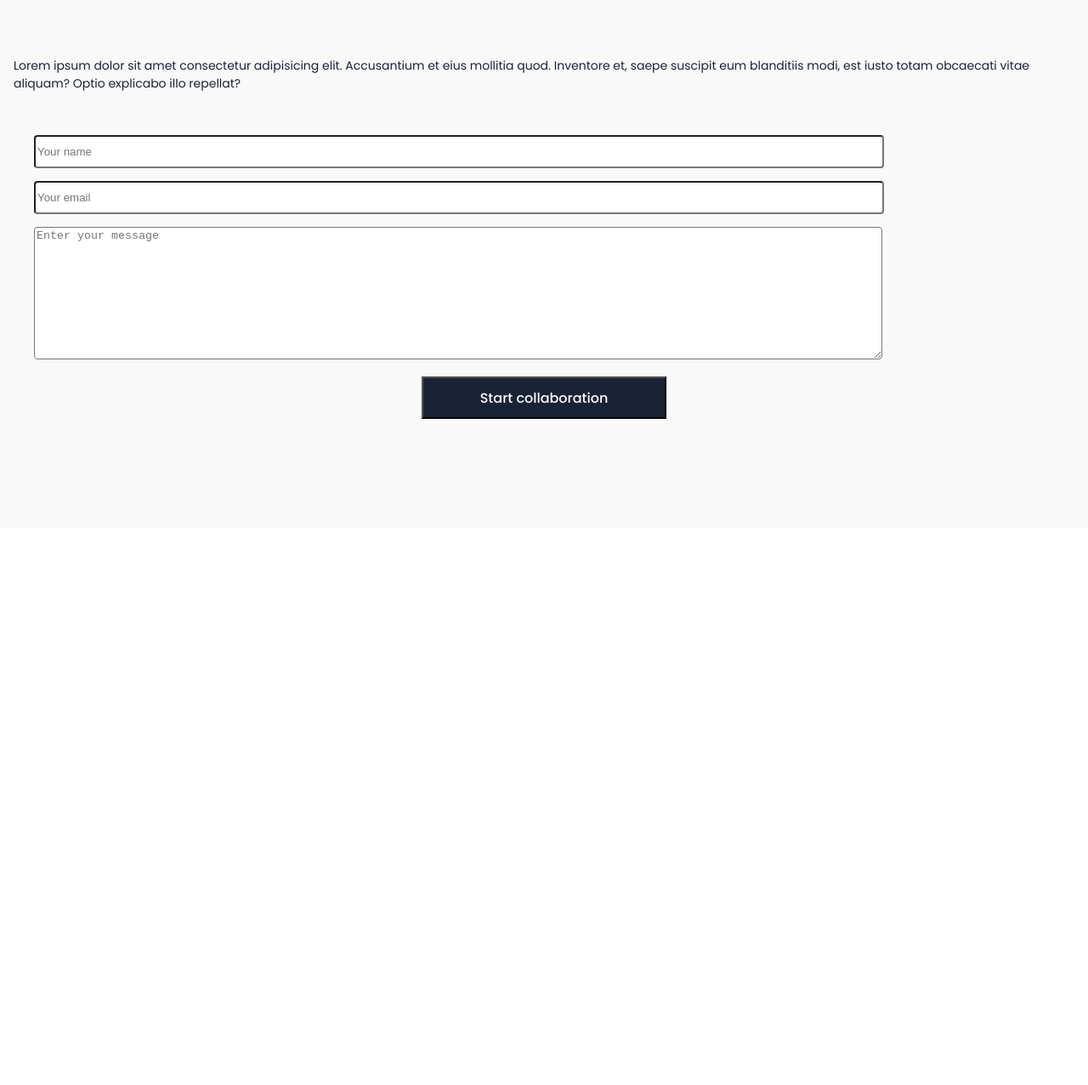
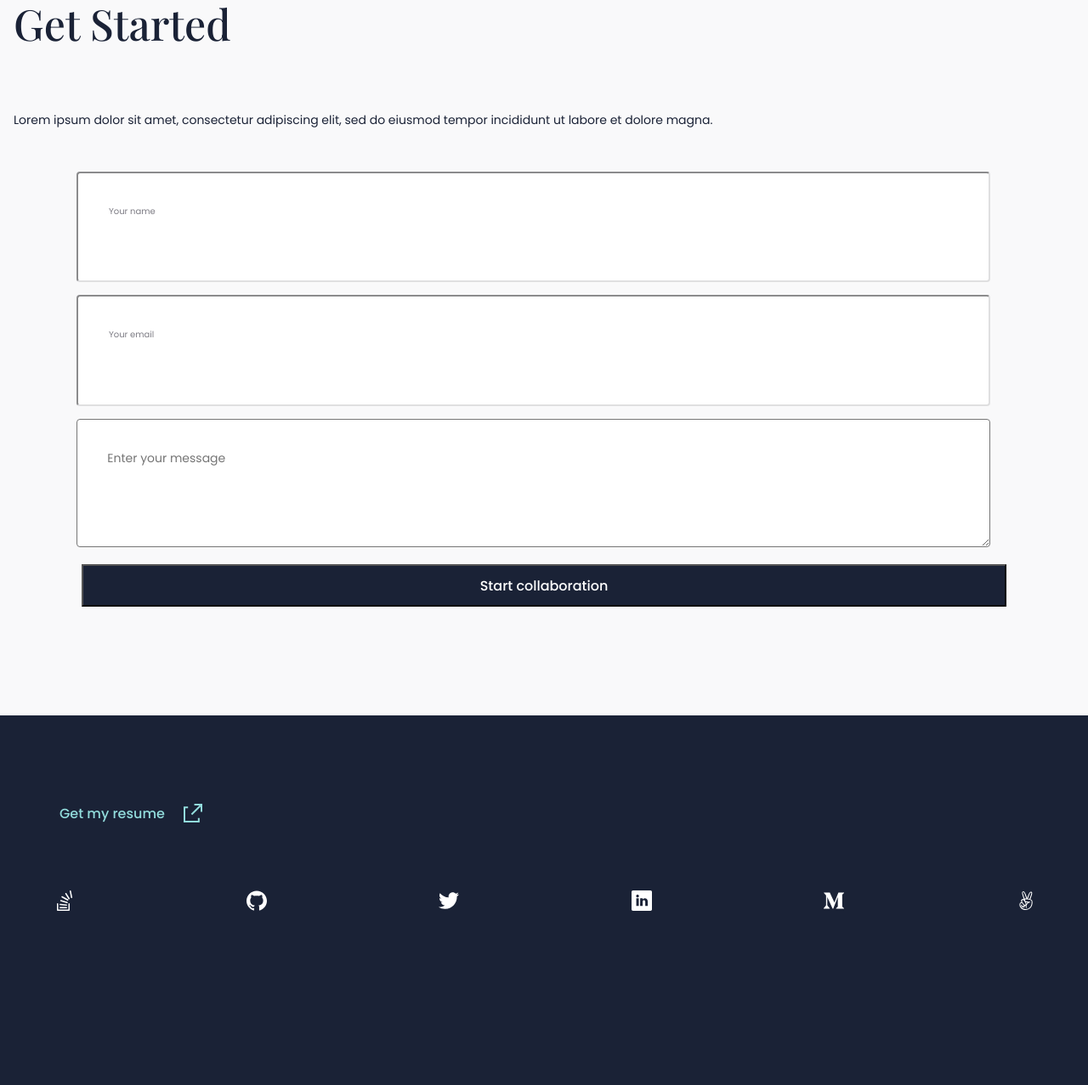
Before and after one commit to emmanuelcortes2/MyPortfolio, a website: page index.html in a window 1280 px wide. Shown: the part 9219-10496 px from the top of the page at 85% size. Before the commit the page ends 9840 px from the top, so only its background shows below. Drawn offline with nearby package versions, Linux system fonts and the light colour scheme.

Commit message:
Add footer & footer style

```diff
--- a/index.html
+++ b/index.html
@@ -30,7 +30,7 @@
             If you like what you see and have a project you need coded,
             don’t hesitate and contact me.
         </p>
-        <button class="start-btn">Start collaboration</button>
+        <button class="start-btn" type="button">Start collaboration</button>
     </section>
     <div>
         <h1 class="title">Projects</h1>
@@ -44,7 +44,7 @@
                 <li class="tech-btn">Ruby on Rails</li>
                 <li class="tech-btn">JavaScript</li>
             </ul>
-            <button class="see-btn">See this project</button>
+            <button class="see-btn" type="button">See this project</button>
         </div>
         <img class="project1" src="./images/Image2.svg" alt="">
         <div class="sub-div">
@@ -54,7 +54,7 @@
                 <li class="tech-btn">Ruby on Rails</li>
                 <li class="tech-btn">JavaScript</li>
             </ul>
-            <button class="see-btn">See this project</button>
+            <button class="see-btn" type="button">See this project</button>
         </div>
         <img class="project1" src="./images/Image3.svg" alt="">
         <div class="sub-div">
@@ -64,7 +64,7 @@
                 <li class="tech-btn">Ruby on Rails</li>
                 <li class="tech-btn">JavaScript</li>
             </ul>
-            <button class="see-btn">See this project</button>
+            <button class="see-btn" type="button">See this project</button>
         </div>
         <img class="project1" src="./images/Image4.svg" alt="">
         <div class="sub-div">
@@ -74,7 +74,7 @@
                 <li class="tech-btn">Ruby on Rails</li>
                 <li class="tech-btn">JavaScript</li>
             </ul>
-            <button class="see-btn">See this project</button>
+            <button class="see-btn" type="button">See this project</button>
         </div>
         <img class="project1" src="./images/Image5.svg" alt="">
         <div class="sub-div">
@@ -84,7 +84,7 @@
                 <li class="tech-btn">Ruby on Rails</li>
                 <li class="tech-btn">JavaScript</li>
             </ul>
-            <button class="see-btn">See this project</button>
+            <button class="see-btn" type="button">See this project</button>
         </div>
         <img class="project1" src="./images/Image6.svg" alt="">
         <div class="sub-div">
@@ -94,7 +94,7 @@
                 <li class="tech-btn">Ruby on Rails</li>
                 <li class="tech-btn">JavaScript</li>
             </ul>
-            <button class="see-btn">See this project</button>
+            <button class="see-btn" type="button">See this project</button>
         </div>
     </section>
     <section class="about">
@@ -108,7 +108,7 @@
             quis nostrud exercitation ullamco
             laboris nisi ut aliquip ea eiusmod
         </p>
-        <button class="cvbtn">Get my CV</button>
+        <button class="cvbtn" type="button">Get my CV</button>
     </section>
     <section class="skills">
         <div class="box" id="languages">
@@ -140,26 +140,38 @@
                 <li>Terminal</li>
             </ul>
         </div>
-
     </section>
-
-    <form class="about" action="" method="post">
+    <form class="about" action="https://formspree.io/f/mknepban" method="post">
         <img id="shapes-bottom" src="./images/shapes.svg" alt="">
         <h2 class="title">Get Started</h2>
-        <p class="presentation"> Lorem ipsum dolor sit amet consectetur adipisicing elit. Accusantium et eius mollitia quod. Inventore et, saepe suscipit eum blanditiis modi, est iusto totam obcaecati vitae aliquam? Optio explicabo illo repellat?</p>
+        <p class="presentation">Lorem ipsum dolor sit amet,
+            consectetur adipiscing elit, sed do eiusmod tempor
+             incididunt ut labore et dolore magna.</p>
         <ul>
             <li>
-                <input type="text" id="name" placeholder="Your name" name="user_name" />
+                <label for="text">Your name</label>
+                <input type="text" id="name" name="user_name" required />
             </li>
             <li>
-                <input type="text" placeholder="Your email">
+                <label for="email">Your email</label>
+                <input type="email" required>
             </li>
             <li>
-                <textarea name="text" cols="30" rows="10" placeholder="Enter your message"></textarea>
+                <textarea name="text" cols="30" rows="10" placeholder="Enter your message" maxlength="500" required></textarea>
             </li>
         </ul>
         <button class="start-btn" type="submit">Start collaboration</button>
      </form>
-
+     <footer>
+        <button type="button">Get my resume</button>
+        <ul>
+            <li><img src="./images/ic_stackoverflow.svg" alt=""></li>
+            <li><img src="./images/ic_github.svg" alt=""></li>
+            <li><img src="./images/ic_twitter.svg" alt=""></li>
+            <li><img src="./images/ic_linkedin.svg" alt=""></li>
+            <li><img src="./images/ic_medium.svg" alt=""></li>
+            <li><img src="./images/ic_angellist.svg" alt=""></li>
+        </ul>
+     </footer>
 </body>
 </html>
--- a/style.css
+++ b/style.css
@@ -48,7 +48,7 @@ body {
   align-self: center;
   background-color: rgba(26, 34, 54, 1);
   height: 50px;
-  width: 288px;
+  width: 85%;
   font-family: 'Poppins', sans-serif;
   color: white;
   font-size: 16px;
@@ -208,23 +208,16 @@ body {
   font-weight: 800;
 }
 
-footer {
-  background-color: #1a2236;
-}
-
-footer > ul {
-  list-style: none;
-  display: flex;
-  justify-content: space-between;
-}
-
 form {
+  margin-top: 8%;
   display: flex;
   flex-direction: column;
   background-color: rgba(249, 249, 250, 1);
+  padding-bottom: 30%;
 }
 
 form > ul {
+  padding-left: 7%;
   list-style: none;
   display: flex;
   flex-direction: column;
@@ -232,20 +225,83 @@ form > ul {
 }
 
 input[type=text] {
-  width: 80%;
-  padding-top: 10px;
+  width: 87%;
+  padding-top: 8%;
   padding-bottom: 10px;
   border-radius: 4px;
+  border-color: #dfdfe0;
+  font-family: 'Poppins', sans-serif;
+  font-size: 14px;
+  padding-left: 3%;
+  padding-right: 0%;
+}
+
+input[type=email] {
+  width: 87%;
+  padding-top: 8%;
+  padding-bottom: 10px;
+  border-radius: 4px;
+  border-color: #dfdfe0;
+  font-family: 'Poppins', sans-serif;
+  font-size: 14px;
+  padding-left: 3%;
+  padding-right: 0%;
+}
+
+label {
+  position: absolute;
+  color: rgba(125, 124, 132, 1);
+  font-family: 'Poppins', sans-serif;
+  font-size: 10px;
+  padding-left: 3%;
+  padding-top: 3%;
 }
 
 textarea {
-  width: 80%;
+  width: 87%;
   border-radius: 4px;
+  font-family: 'Poppins', sans-serif;
+  font-size: 14px;
+  padding-left: 3%;
+  padding-top: 3%;
+  height: 112px;
 }
 
+#shapes-bottom {
+  width: 25%;
+  height: auto;
+}
 
+footer {
+  background-color: #1a2236;
+  padding-top: 8%;
+  padding-bottom: 5%;
+  padding-left: 5%;
+}
 
-#shapes-bottom {
- width: 25%;
- height: auto;
+footer > button {
+  font-family: 'Poppins', sans-serif;
+  color: rgba(146, 220, 220, 1);
+  font-weight: 500;
+  font-size: 16px;
+  line-height: 24px;
+  width: 175px;
+  text-decoration: none;
+  background-color: transparent;
+  border-style: none;
+  background-image: url(./images/union-1.svg);
+  background-repeat: no-repeat;
+  background-position-y: center;
+  background-position: right;
+  text-align: left;
 }
+
+footer > ul {
+  list-style: none;
+  display: flex;
+  justify-content: space-between;
+  padding-top: 5%;
+  padding-bottom: 10%;
+  padding-left: 0%;
+  padding-right: 5%;
+}
```
